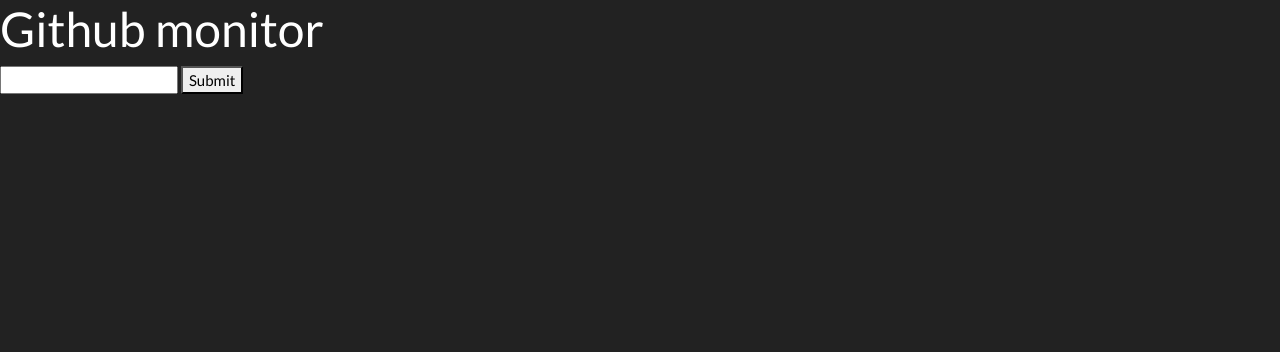
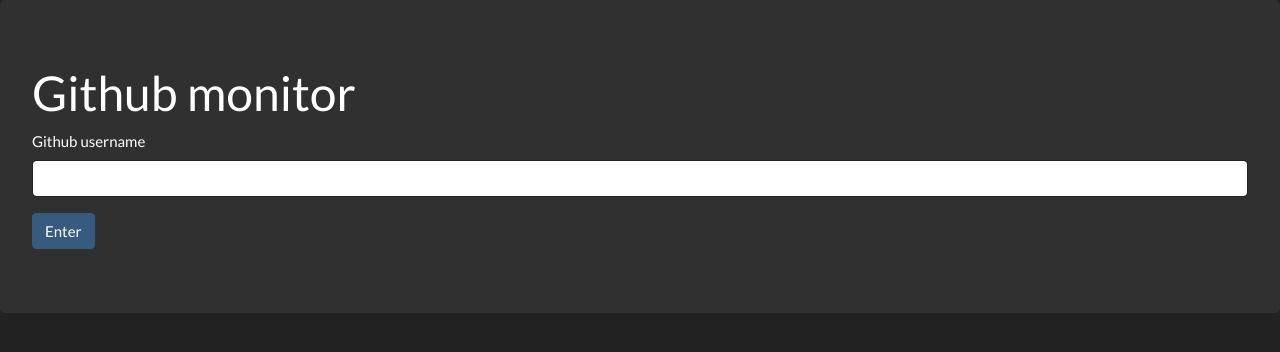
Before and after one commit to rjLelis/github-monitor, a Django app: page /auth/ in a window 1280 px wide. Shown: the top 352 px of the page. Run offline with Django 3.2, Linux system fonts and the light colour scheme; some libraries are stand-ins or nearby versions.

Commit message:
Finalized login page

```diff
--- a/auth_access/templates/auth_access/index.html
+++ b/auth_access/templates/auth_access/index.html
@@ -1,9 +1,24 @@
 {% extends 'frontend/base.html' %}
 {% block content %}
-    <h1>Github monitor</h1>
-    <form action="{% url 'auth:redirect' %}" method="post">
-        {% csrf_token %}
-        <input type="text" name="username" id="username">
-        <button type="submit">Submit</button>
-    </form>
+    <main>
+        <div class="jumbotron auth-login">
+            <form action="{% url 'auth:redirect' %}" method="post">
+                {% csrf_token %}
+                <div class="form-group">
+                    <h1>Github monitor</h1>
+                    {% if messages %}
+                        {% for message in messages %}
+                        <div class="alert alert-dismissible alert-{{ message.tags }}">
+                            <button type="button" class="close" data-dismiss="alert">&times;</button>
+                            {{ message }}
+                        </div>
+                        {% endfor %}
+                    {% endif %}
+                    <label for="username">Github username</label>
+                    <input type="text" class="form-control" id="username" name="username">
+                  </div>
+                <button class="btn btn-primary auth-button" type="submit">Enter</button>
+            </form>
+        </div>
+    </main>
 {% endblock %}
```
